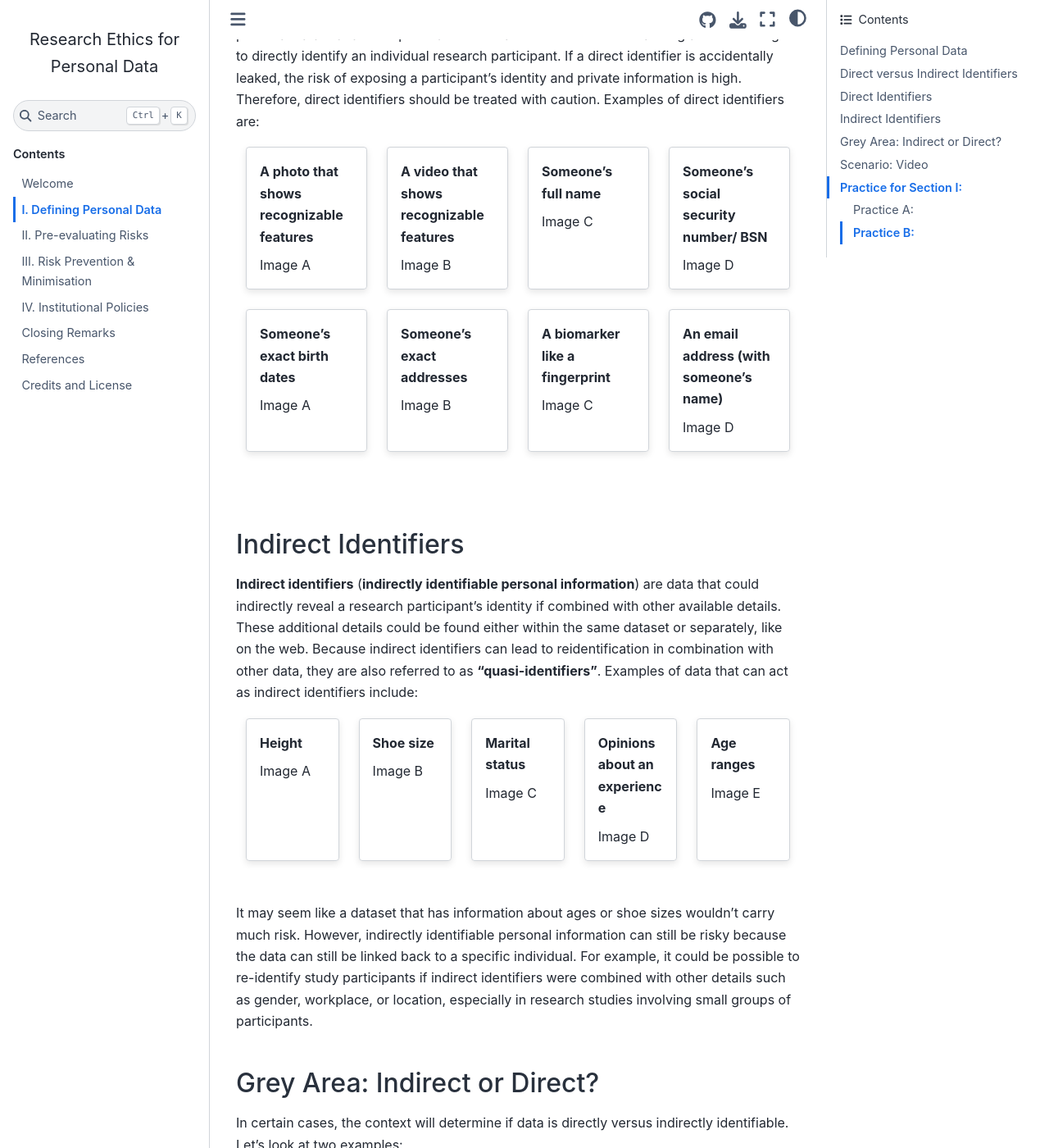
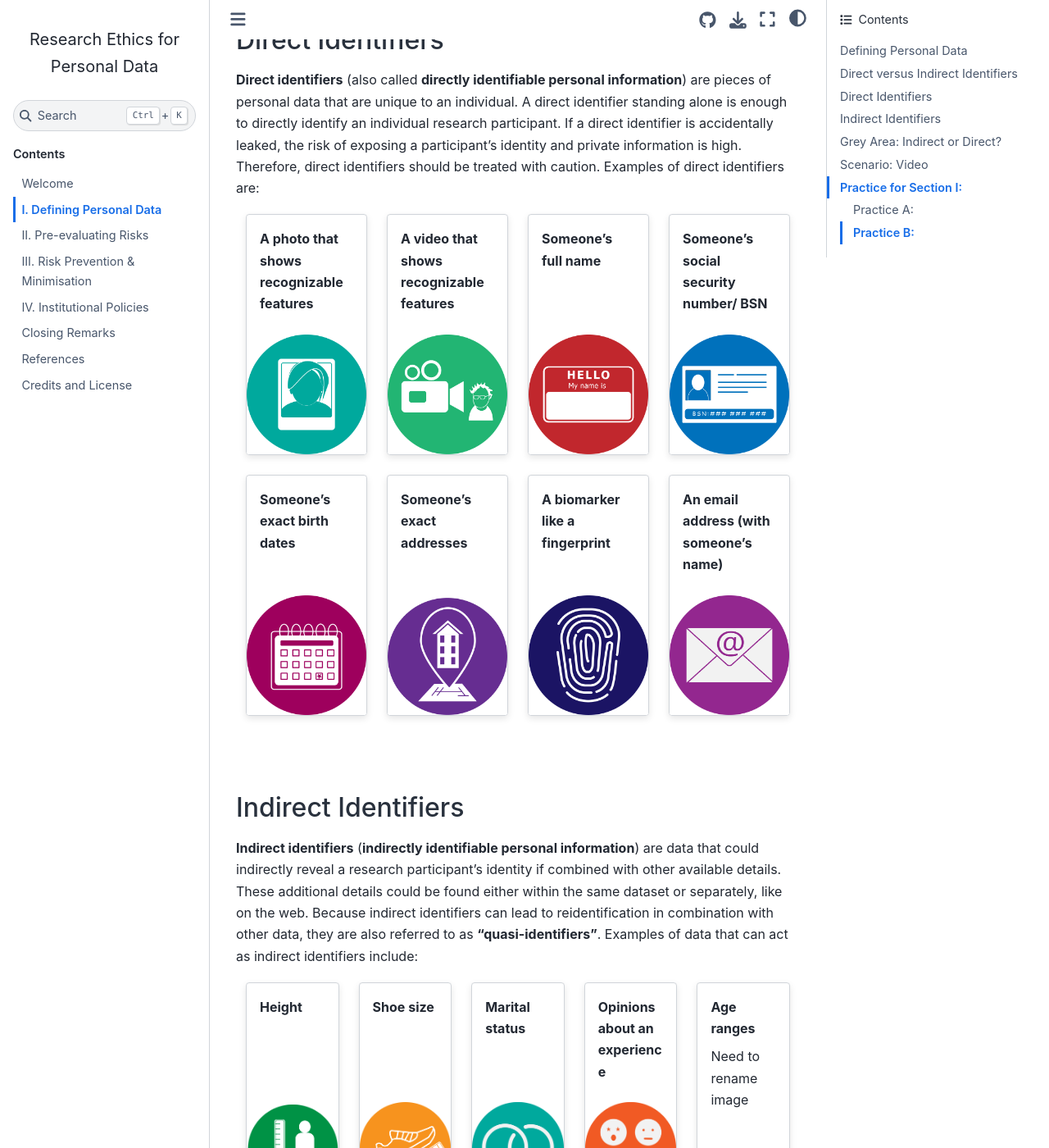
Before and after one commit to tu-delft-library/BSc_Research_Ethics_for_Personal_Data, a Jupyter Book: the page built from book/defining_personal_data.md, in a window 1280 px wide and 1400 px high, scrolled down 1355 px. Shown: the whole window at 82% size. Built offline with Jupyter Book 1.0.4 settings and Sphinx 7.4.7 and the Sphinx Book theme 1.1.4, drawn with Linux system fonts in a browser that asks for light colours; comment, search, counter and statistics services are not loaded; some of the changed text lies outside the part shown.

Commit message:
adding images to cards

```diff
--- a/book/defining_personal_data.md
+++ b/book/defining_personal_data.md
@@ -15,16 +15,16 @@ Let's enhance our understanding by looking at a variety of examples of personal
 :img-bottom: graphics/IP_address.png
 :::
 :::{grid-item-card}  A patient's heart rate
-Image B
+:img-bottom: graphics/Heartrate.png
 :::
 :::{grid-item-card}  A social media post
-Image C
+:img-bottom: graphics/Social_media_post.png
 :::
 :::{grid-item-card}  An online review of a restaurant
-Image D
+:img-bottom: graphics/restaurant_review.png
 :::
 :::{grid-item-card}  Raw transcripts from an interview
-Image E
+:img-bottom: graphics/Interview_transcripts.png
 :::
 ::::
 
@@ -54,30 +54,30 @@ As a researcher, it is your legal and ethical imperative to protect the dignity,
 
 ::::{grid} 4
 :::{grid-item-card}   A photo that shows recognizable features
-Image A
+:img-bottom: graphics/photo_recognizable_features.png
 :::
 :::{grid-item-card}  A video that shows recognizable features
-Image B
+:img-bottom: graphics/Videos_recognizable_features.png
 :::
 :::{grid-item-card}  Someone's full name
-Image C
+:img-bottom: graphics/Nametag_full_name.png
 :::
 :::{grid-item-card}  Someone's social security number/ BSN
-Image D
+:img-bottom: graphics/BSN.png
 :::
 ::::
 ::::{grid} 4
 :::{grid-item-card}  Someone's exact birth dates
-Image A
+:img-bottom: graphics/Exact_birthdate.png
 :::
 :::{grid-item-card}  Someone's exact addresses
-Image B
+:img-bottom: graphics/Exact_address.png
 :::
 :::{grid-item-card}  A biomarker like a fingerprint
-Image C
+:img-bottom: graphics/fingerprint.png
 :::
 :::{grid-item-card}  An email address (with someone's name)
-Image D
+:img-bottom: graphics/email.png
 :::
 ::::
 <br>
@@ -88,19 +88,19 @@ Image D
 
 ::::{grid} 5
 :::{grid-item-card}  Height
-Image A
+:img-bottom: graphics/Height.png
 :::
 :::{grid-item-card}  Shoe size
-Image B
+:img-bottom: graphics/Shoe_size.png
 :::
 :::{grid-item-card}  Marital status
-Image C
+:img-bottom: graphics/Marriage_status.png
 :::
 :::{grid-item-card}  Opinions about an experience
-Image D
+:img-bottom: graphics/Opinions.png
 :::
 :::{grid-item-card}  Age ranges
-Image E
+Need to rename image
 :::
 ::::
 <br>
```
